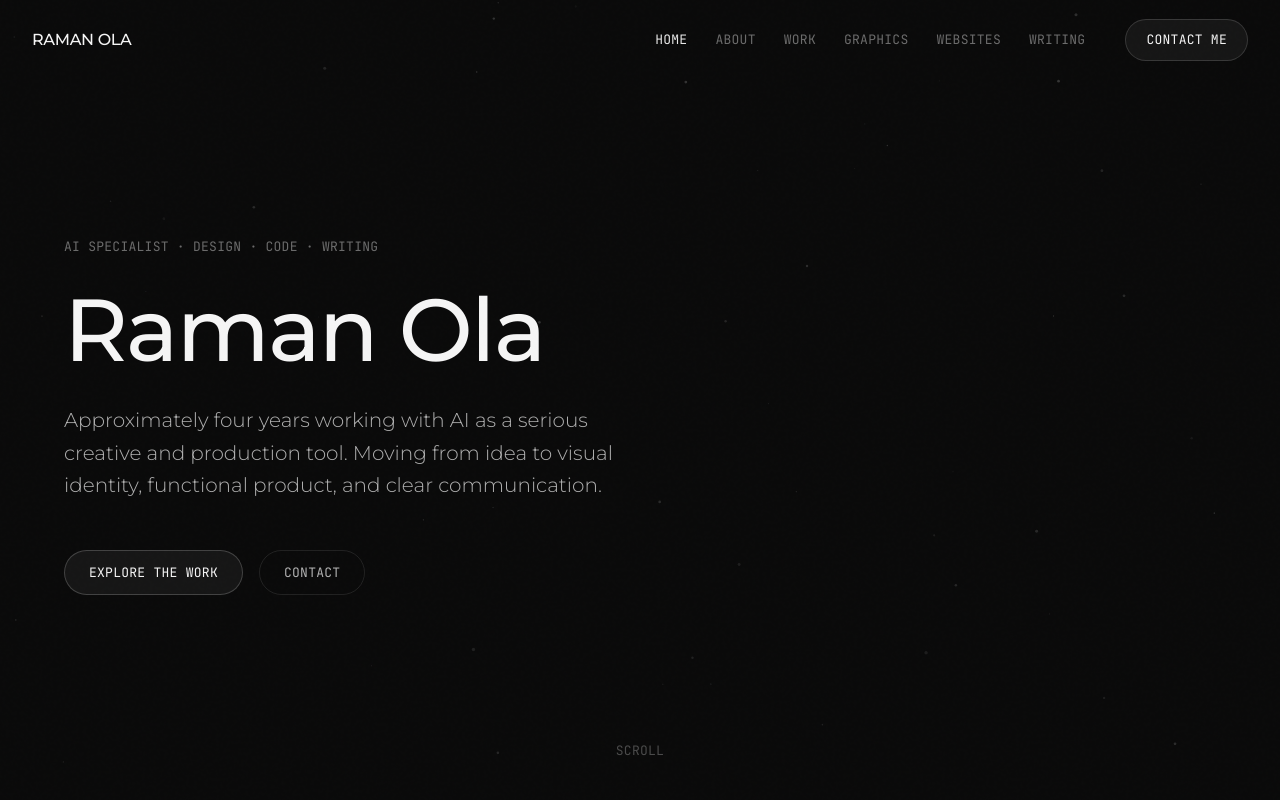
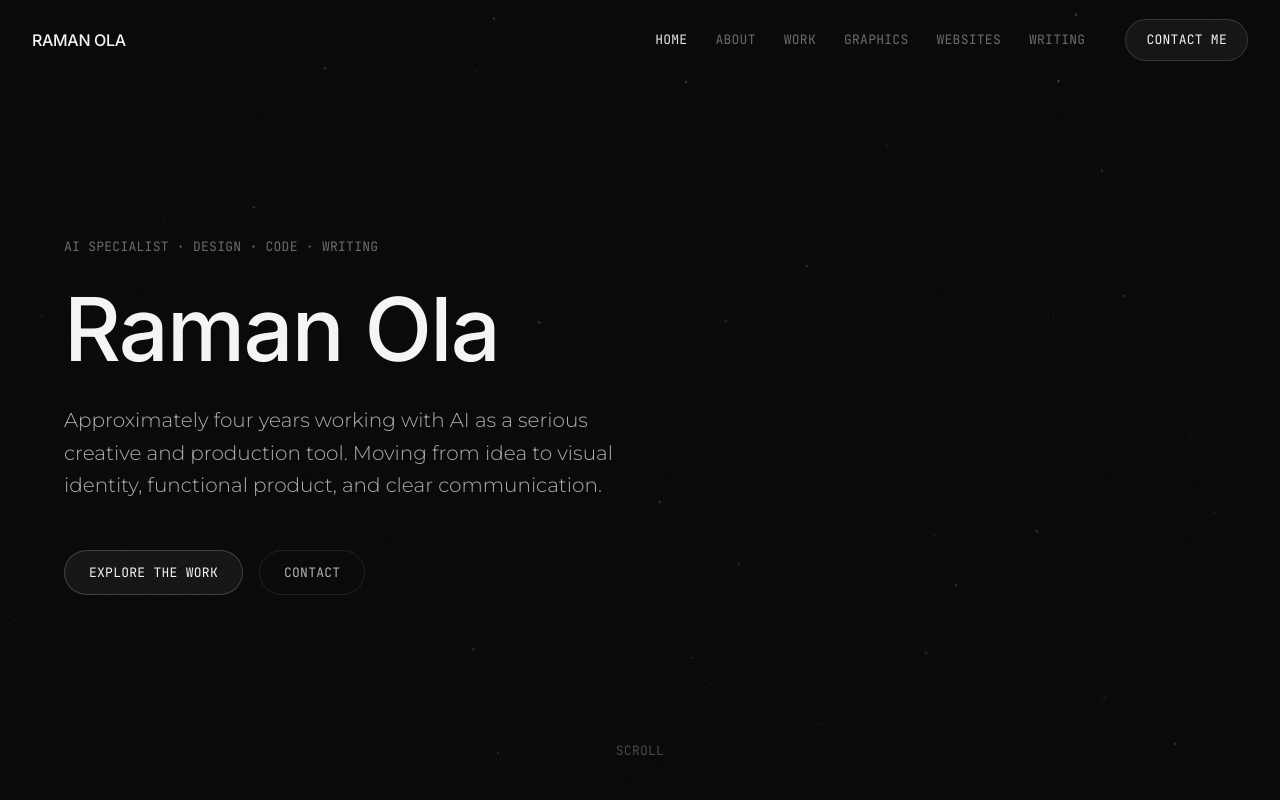
Before and after one commit to aramanola197-png/myportfolio, a Next.js app: page / in a window 1280 px wide. Shown: the top 800 px of the page. Built offline with nearby package versions, Linux system fonts and the light colour scheme.

Commit message:
Change heading font from Montserrat to Inter

```diff
--- a/src/app/globals.css
+++ b/src/app/globals.css
@@ -30,7 +30,7 @@
   --color-text-soft: var(--text-soft);
   --color-white: var(--white);
   --font-sans: var(--font-montserrat);
-  --font-heading: var(--font-montserrat);
+  --font-heading: var(--font-inter);
   --font-mono: var(--font-jetbrains);
 }
 
```
